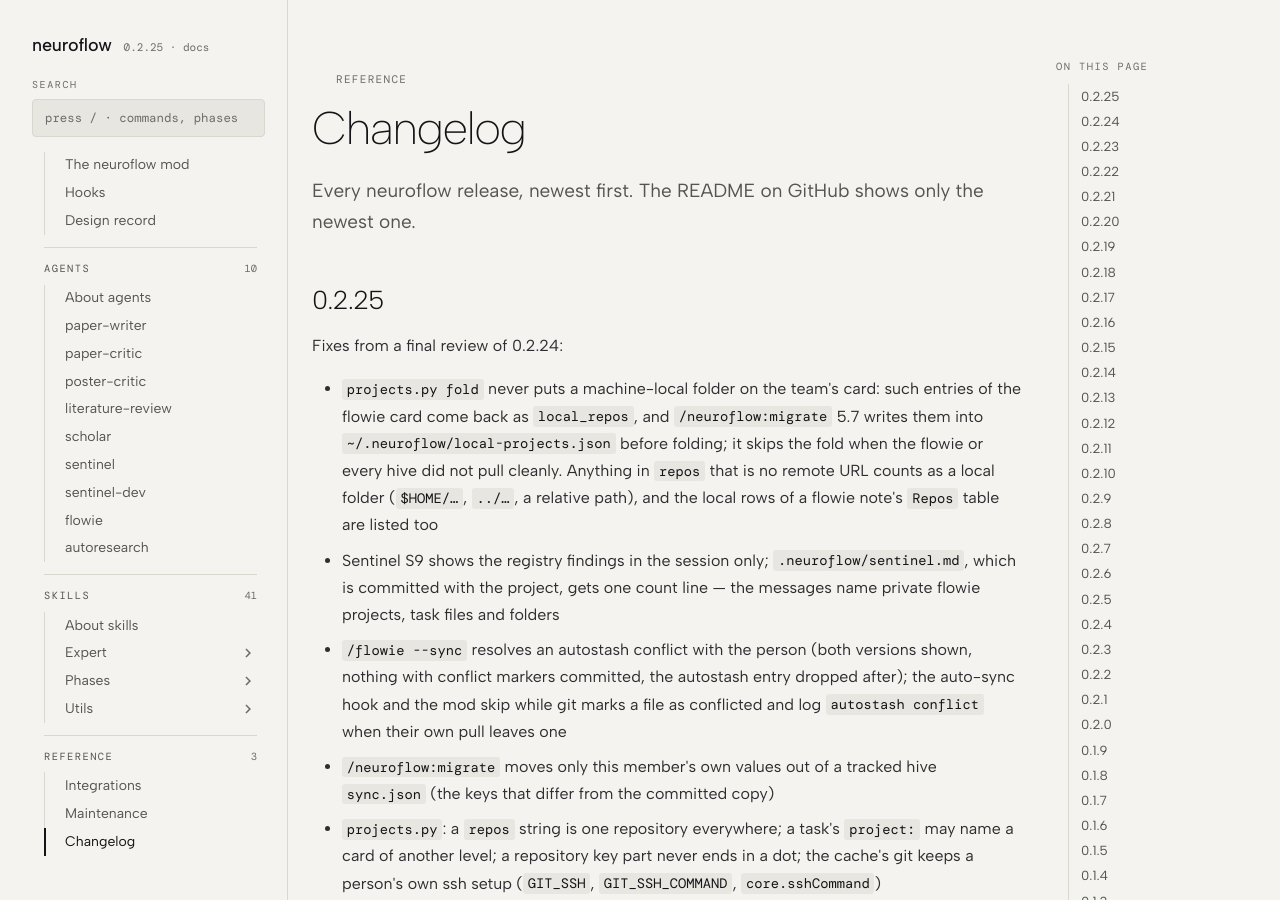
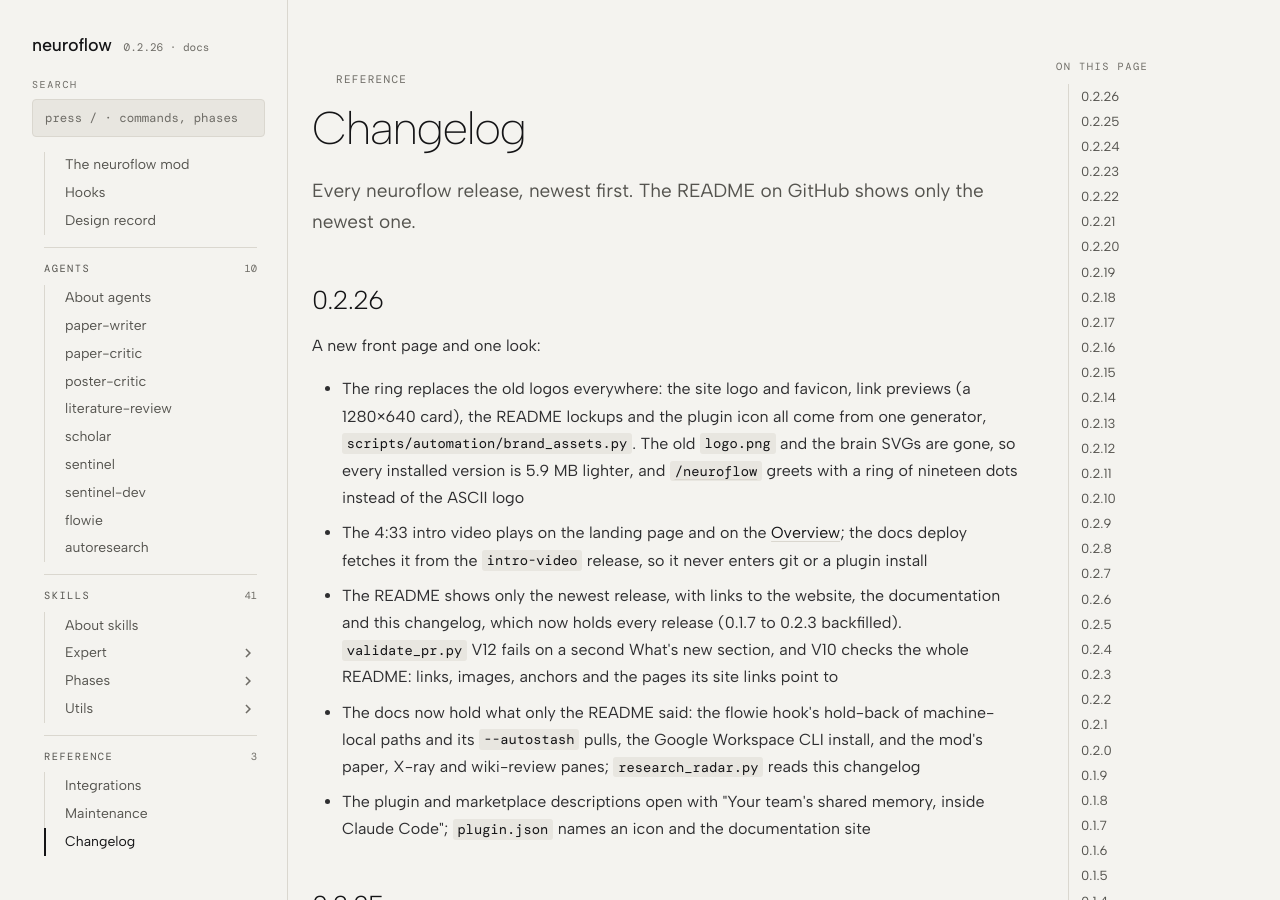
Before and after one commit to stanislavjiricek/neuroflow, an MkDocs documentation site: the page built from docs/changelog.md, in a window 1280 px wide and 900 px high. Built offline with MkDocs 1.6.1 and Material for MkDocs 9.7.7, drawn with Linux system fonts in a browser that asks for light colours; some web fonts are replaced; comment, search, counter and statistics services are not loaded.

Commit message:
chore(release): 0.2.26 — the ring brand, the intro video and a one-release README
Co-Authored-By: Claude Opus 5.5 <noreply@anthropic.com>

```diff
--- a/docs/changelog.md
+++ b/docs/changelog.md
@@ -5,6 +5,16 @@ title: Changelog
 # Changelog
 
 Every neuroflow release, newest first. The README on GitHub shows only the newest one.
+
+## 0.2.26
+
+A new front page and one look:
+
+- The ring replaces the old logos everywhere: the site logo and favicon, link previews (a 1280×640 card), the README lockups and the plugin icon all come from one generator, `scripts/automation/brand_assets.py`. The old `logo.png` and the brain SVGs are gone, so every installed version is 5.9 MB lighter, and [`/neuroflow`](commands/neuroflow.md) greets with a ring of nineteen dots instead of the ASCII logo
+- The 4:33 intro video plays on the landing page and on the [Overview](overview.md#intro-video); the docs deploy fetches it from the `intro-video` release, so it never enters git or a plugin install
+- The README shows only the newest release, with links to the website, the documentation and this changelog, which now holds every release (0.1.7 to 0.2.3 backfilled). `validate_pr.py` V12 fails on a second What's new section, and V10 checks the whole README: links, images, anchors and the pages its site links point to
+- The docs now hold what only the README said: the flowie hook's hold-back of machine-local paths and its `--autostash` pulls, the Google Workspace CLI install, and the mod's paper, X-ray and wiki-review panes; `research_radar.py` reads this changelog
+- The plugin and marketplace descriptions open with "Your team's shared memory, inside Claude Code"; `plugin.json` names an icon and the documentation site
 
 ## 0.2.25
 
--- a/mkdocs.yml
+++ b/mkdocs.yml
@@ -74,7 +74,7 @@ markdown_extensions:
   - pymdownx.smartsymbols
 
 extra:
-  version: "0.2.25"
+  version: "0.2.26"
   social:
     - icon: fontawesome/brands/github
       link: https://github.com/stanislavjiricek/neuroflow
```
Also changed, not shown: .neuroflow/project_config.md (+1 -1 lines), README.md (+4 -3 lines), 2 other files.
